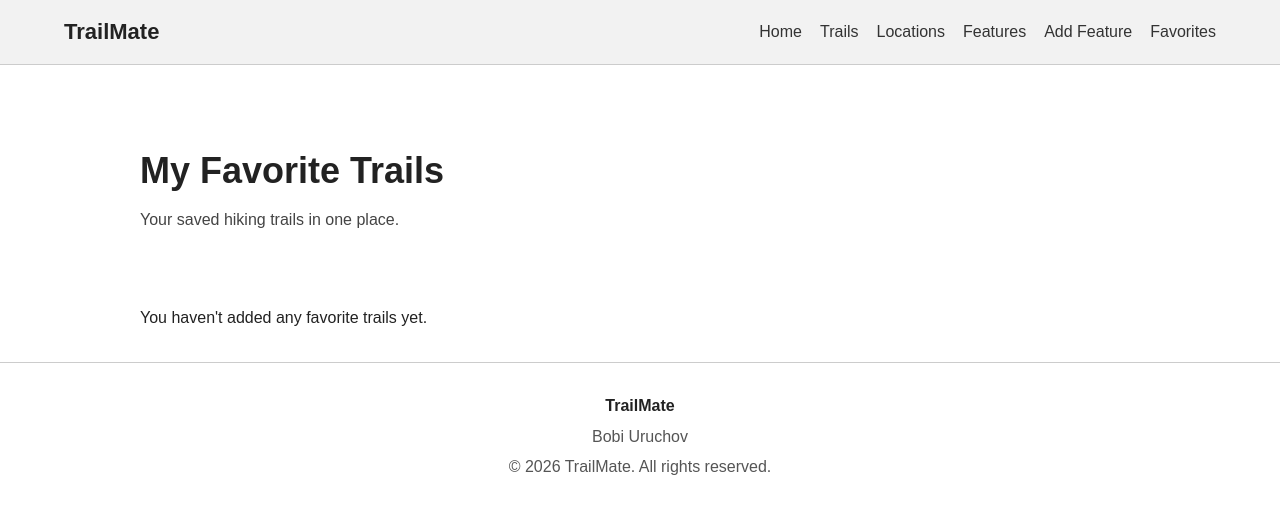
After one commit to bLooDaMoRe/TrailMate, a Django app: page /favorites/ in a window 1280 px wide. The commit adds this page. Shown: the top 514 px of the page. Run offline with Django 5.2, Linux system fonts and the light colour scheme.

Commit message:
Add feature pages and improve navigation

```diff
--- /dev/null
+++ b/catalog/urls.py
@@ -0,0 +1,7 @@
+from django.urls import path
+from . import views
+
+urlpatterns = [
+    path('features/', views.feature_list, name='feature-list'),
+    path('features/add/', views.feature_create, name='feature-create'),
+]
--- a/config/urls.py
+++ b/config/urls.py
@@ -4,4 +4,8 @@ from django.urls import include, path
 urlpatterns = [
     path('admin/', admin.site.urls),
     path('', include('trails.urls')),
+    path('favorites/', include('favorites.urls')),
+    path('catalog/', include('catalog.urls')),
 ]
+
+handler404 = 'django.views.defaults.page_not_found'
--- /dev/null
+++ b/favorites/templates/favorites/favorites_list.html
@@ -0,0 +1,37 @@
+{% extends 'trails/base.html' %}
+
+{% block title %}My Favorites | TrailMate{% endblock %}
+
+{% block content %}
+<section class="hero">
+    <h1>My Favorite Trails</h1>
+    <p class="intro">Your saved hiking trails in one place.</p>
+</section>
+
+<div class="trail-list">
+    {% for trail in trails %}
+        <article class="trail-item">
+            <h2>{{ trail.name }}</h2>
+            <p>{{ trail.description }}</p>
+            <p><strong>Distance:</strong> {{ trail.distance }} km</p>
+            <p><strong>Duration:</strong> {{ trail.duration }} hours</p>
+
+            <p>
+                <a class="btn-8 btn-8-colors"
+                   href="{% url 'trail-detail' trail.pk %}">
+                    View Trail
+                </a>
+            </p>
+
+            <p>
+                <a class="btn-8 btn-8-colors"
+                   href="{% url 'favorites:remove_favorite' trail.id %}">
+                    Remove from Favorites
+                </a>
+            </p>
+        </article>
+    {% empty %}
+        <p>You haven't added any favorite trails yet.</p>
+    {% endfor %}
+</div>
+{% endblock %}
--- /dev/null
+++ b/favorites/urls.py
@@ -0,0 +1,10 @@
+from django.urls import path
+from . import views
+
+app_name = 'favorites'
+
+urlpatterns = [
+    path('', views.favorites_list, name='favorites_list'),
+    path('add/<int:trail_id>/', views.add_favorite, name='add_favorite'),
+    path('remove/<int:trail_id>/', views.remove_favorite, name='remove_favorite'),
+]
--- a/favorites/views.py
+++ b/favorites/views.py
@@ -1,3 +1,30 @@
-from django.shortcuts import render
+from django.shortcuts import render, redirect, get_object_or_404
+from trails.models import Trail
 
-# Create your views here.
+def favorites_list(request):
+    favorite_ids = request.session.get('favorites', [])
+    trails = Trail.objects.filter(pk__in=favorite_ids)
+    return render(
+        request,
+        'favorites/favorites_list.html',
+        {'trails': trails}
+    )
+
+def add_favorite(request, trail_id):
+    trail = get_object_or_404(Trail, pk=trail_id)
+    favorite_ids = request.session.get('favorites', [])
+
+    if trail.id not in favorite_ids:
+        favorite_ids.append(trail.id)
+
+    request.session['favorites'] = favorite_ids
+    return redirect('trail-list')
+
+def remove_favorite(request, trail_id):
+    favorite_ids = request.session.get('favorites', [])
+
+    if trail_id in favorite_ids:
+        favorite_ids.remove(trail_id)
+
+    request.session['favorites'] = favorite_ids
+    return redirect('favorites:favorites_list')
--- a/trails/static/css/style.css
+++ b/trails/static/css/style.css
@@ -186,3 +186,66 @@ body {
         font-size: 30px;
     }
 }
+
+
+.footer {
+    margin-top: 35px;
+    padding: 25px 5%;
+    border-top: 1px solid #cccccc;
+    color: #555555;
+    text-align: center;
+    line-height: 1.6;
+}
+
+.footer p {
+    margin: 5px 0;
+}
+
+.footer strong {
+    color: #222222;
+}
+
+.error-page {
+    text-align: center;
+    padding: 80px 20px;
+    max-width: 850px;
+    margin: 0 auto;
+}
+
+.error-page .error-code {
+    font-size: 1rem;
+    letter-spacing: 4px;
+    font-weight: 700;
+    text-transform: uppercase;
+    margin-bottom: 20px;
+}
+
+.error-page h1 {
+    font-size: clamp(2.5rem, 6vw, 4.5rem);
+    line-height: 1.1;
+    margin-bottom: 24px;
+}
+
+.error-page .intro {
+    max-width: 650px;
+    margin: 0 auto 32px;
+    line-height: 1.7;
+}
+
+.error-page .error-actions {
+    display: flex;
+    justify-content: center;
+    flex-wrap: wrap;
+    gap: 16px;
+    margin-top: 28px;
+}
+
+@media (max-width: 600px) {
+    .error-page {
+        padding: 48px 16px;
+    }
+
+    .error-page h1 {
+        font-size: 2.5rem;
+    }
+}
--- a/trails/templates/trails/base.html
+++ b/trails/templates/trails/base.html
@@ -16,6 +16,9 @@
                 <a href="{% url 'home' %}">Home</a>
                 <a href="{% url 'trail-list' %}">Trails</a>
                 <a href="{% url 'location-list' %}">Locations</a>
+                <a href="{% url 'feature-list' %}">Features</a>
+                <a href="{% url 'feature-create' %}">Add Feature</a>
+                <a href="{% url 'favorites:favorites_list' %}">Favorites</a>
             </div>
         </nav>
     </header>
@@ -25,7 +28,9 @@
     </main>
 
     <footer class="footer">
-        <p>TrailMate — discover your next adventure.</p>
+        <p><strong>TrailMate</strong></p>
+        <p>Bobi Uruchov</p>
+        <p>© 2026 TrailMate. All rights reserved.</p>
     </footer>
 </body>
 </html>
```
Also changed, not shown: catalog/forms.py (added, +37 -0 lines), catalog/templates/catalog/feature_form.html (added, +32 -0 lines), catalog/templates/catalog/feature_list.html (added, +22 -0 lines), catalog/views.py (+25 -1 lines), templates/404.html (added, +130 -0 lines), trails/templates/trails/trail_list.html (+7 -0 lines).
